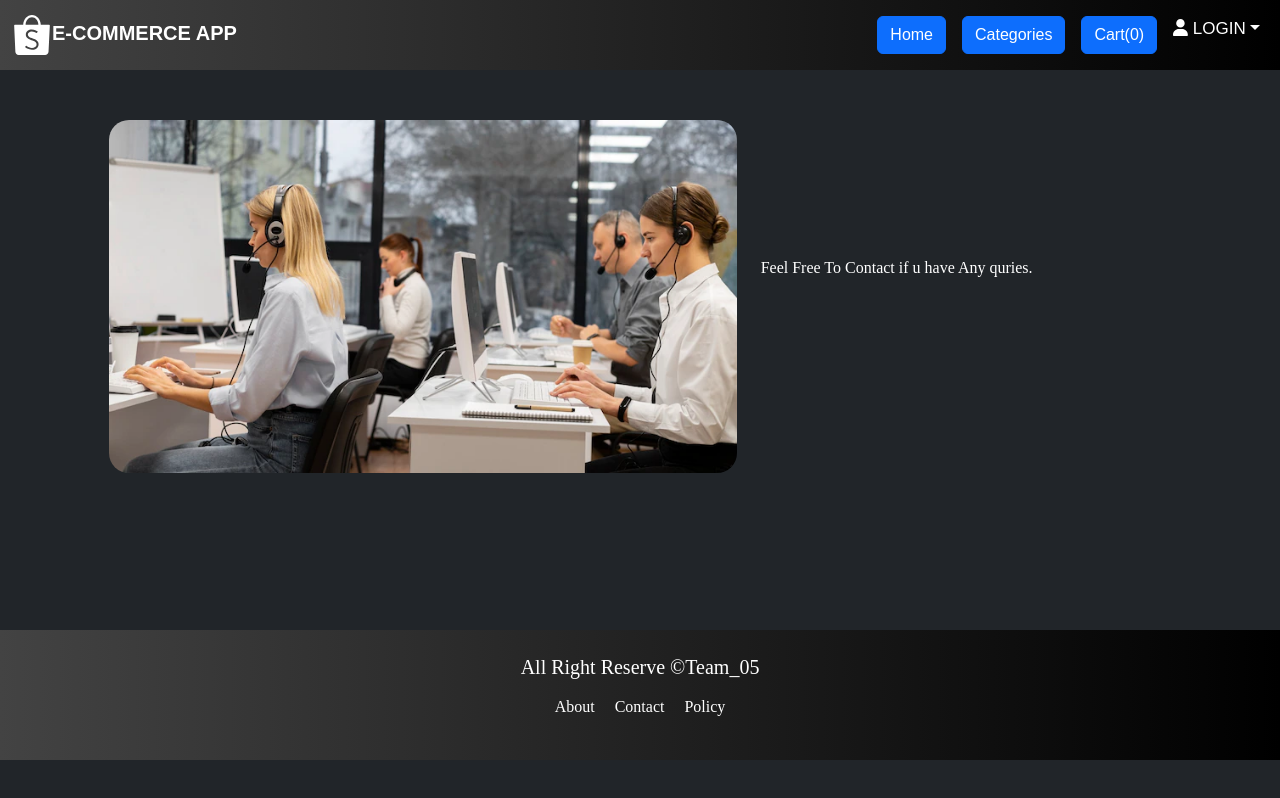
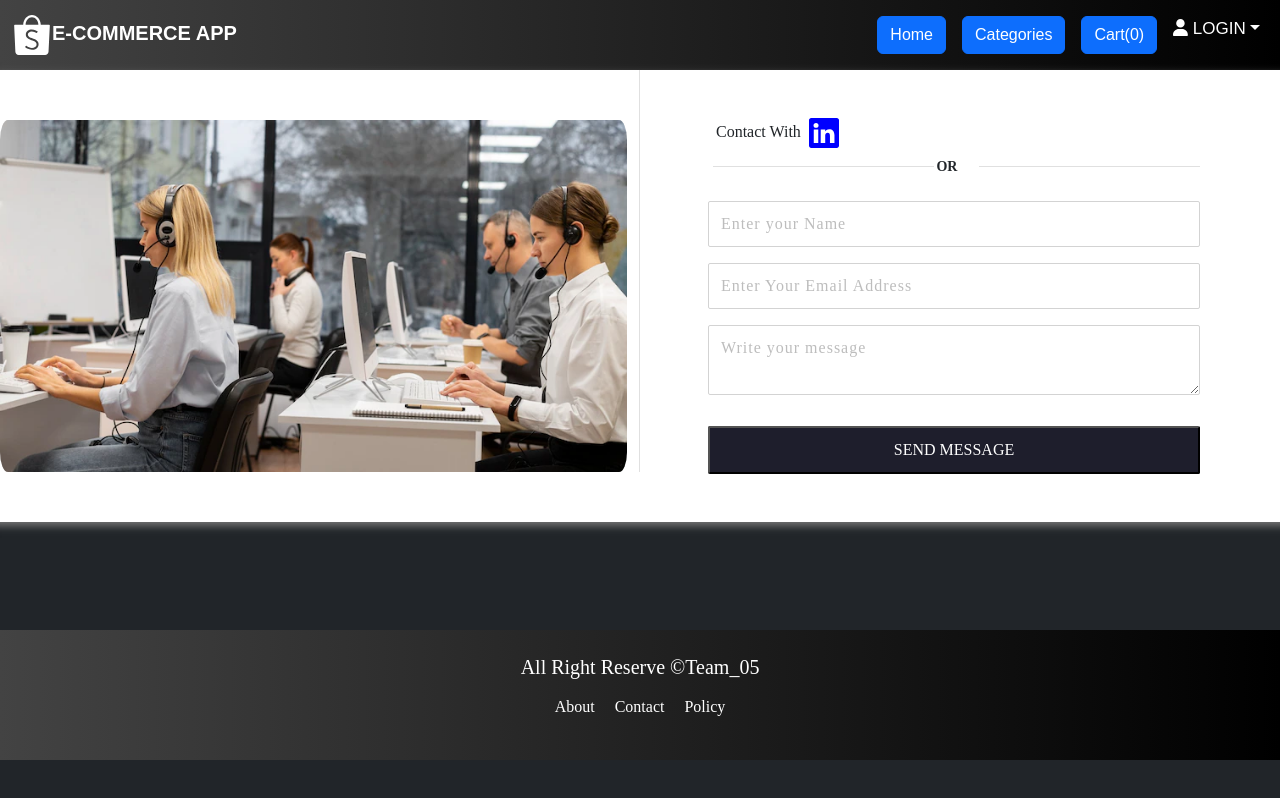
Before and after one commit to Touqeer001/E-commerce-web-application-using-MERN-Stack, a React (Create React App) app in the folder client/: page /contact in a window 1280 px wide. Built offline with nearby package versions, Linux system fonts and the light colour scheme; no server answers.

Commit message:
updated Contact.js

```diff
--- a/client/src/pages/Contact.jsx
+++ b/client/src/pages/Contact.jsx
@@ -1,18 +1,132 @@
 import React from "react";
 import Layout from "../components/Layout/Layout";
+import { BsLinkedin } from "react-icons/bs";
+import { useState } from "react";
+import emailjs from "@emailjs/browser";
+import "../pages/Contact.css";
+const Contact = () => {
+  const [name, setName] = useState("");
+  const [email, setEmail] = useState("");
+  const [msg, setMsg] = useState("");
 
-const Contact = () => {
+  const handleSubmit = (e) => {
+    e.preventDefault(); // Prevent the default form submission behavior
+
+    const templateParams = {
+      from_name: name,
+      from_email: email,
+      to_name: "this msg from E-commerce",
+      to_email: email,
+      message: msg,
+    };
+
+    emailjs
+      .send(
+        "service_iigbxzj",
+        "template_hhx3r0a",
+        templateParams,
+        "aIDExbCzRAjv8ZovD"
+      )
+      .then(
+        (response) => {
+     alert("Email Sent Successfully!", response);
+          setName("");
+          setEmail("");
+          setMsg("");
+        },
+        (err) => {
+          console.log("FAILED...", err);
+        }
+      );
+  };
+
+  const linkedinProfileUrl = "https://www.linkedin.com/in/touqeer-ansari/";
+
   return (
     <Layout>
-      <div className="row contactus">
-        <div className="col-md-6">
-          <img src="/images/contactus.jpeg" alt="contact us" id="image"></img>
-        </div>
 
-        <div className="col-md-4">
-          <p className="text-justify mt-2">
-            Feel Free To Contact if u have Any quries.
-          </p>
+      <div className="row contactus" id="contact">
+        <div className="card card0 border-0">
+          <div className="row">
+            <div className="col-md-6 col-lg-6 col-xl-6 col-sm-12">
+              <div className="card1">
+                <div className="row border-line">
+                  <img
+                    src="/images/contactus.jpeg"
+                    alt="contact us"
+                    id="image"
+                  ></img>
+                </div>
+              </div>
+            </div>
+            <div className="col-lg-6 col-md-6">
+              <div className="card2 d-flex card border-0 px-4 py-5">
+                <div className="row">
+                  <div className="row">
+                    <h6>
+                      Contact With
+                      <a
+                        href={linkedinProfileUrl}
+                        target="_blank"
+                        rel="noopener noreferrer"
+                        className="ms-2"
+                      >
+                        <BsLinkedin color="blue" size={30} />
+                      </a>
+                      <a
+                        // href={GitHubProfileUrl}
+                        target="_blank"
+                        rel="noopener noreferrer"
+                        className="ms-2"
+                      >
+
+                      </a>
+                    </h6>
+                  </div>
+                  <div className="row px-3 mb-4">
+                    <div className="line" />
+                    <small className="or text-center">OR</small>
+                    <div className="line" />
+                  </div>
+                  <div className="row px-3">
+                    <input
+                      type="text"
+                      name="name"
+                      placeholder="Enter your Name"
+                      className="mb-3"
+                      value={name}
+                      onChange={(e) => setName(e.target.value)}
+                    />
+                  </div>
+                  <div className="row px-3">
+                    <input
+                      type="email"
+                      name="email"
+                      placeholder="Enter Your Email Address"
+                      className="mb-3"
+                      value={email}
+                      onChange={(e) => setEmail(e.target.value)}
+                    />
+                  </div>
+                  <div className="row px-3">
+                    <textarea
+                      type="text"
+                      name="msg"
+                      placeholder="Write your message"
+                      className="mb-3"
+                      value={msg}
+                      onChange={(e) => setMsg(e.target.value)}
+                    />
+                  </div>
+                  <div className="row px-3">
+                    <button className="button" onClick={handleSubmit}>
+                      SEND MESSAGE
+                    </button>
+                  </div>
+                </div>
+              </div>
+            </div>
+          </div>
         </div>
       </div>
     </Layout>
```
